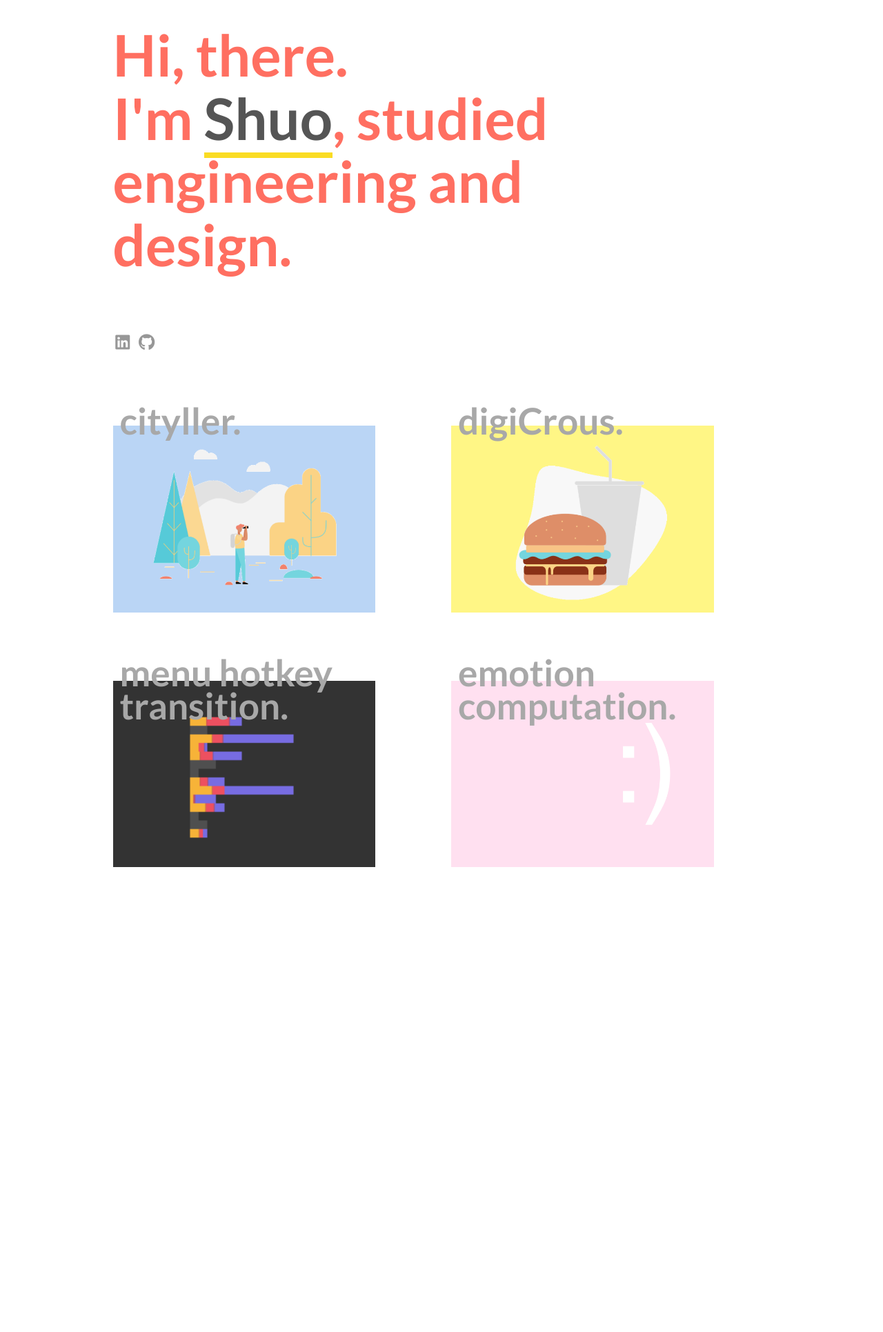
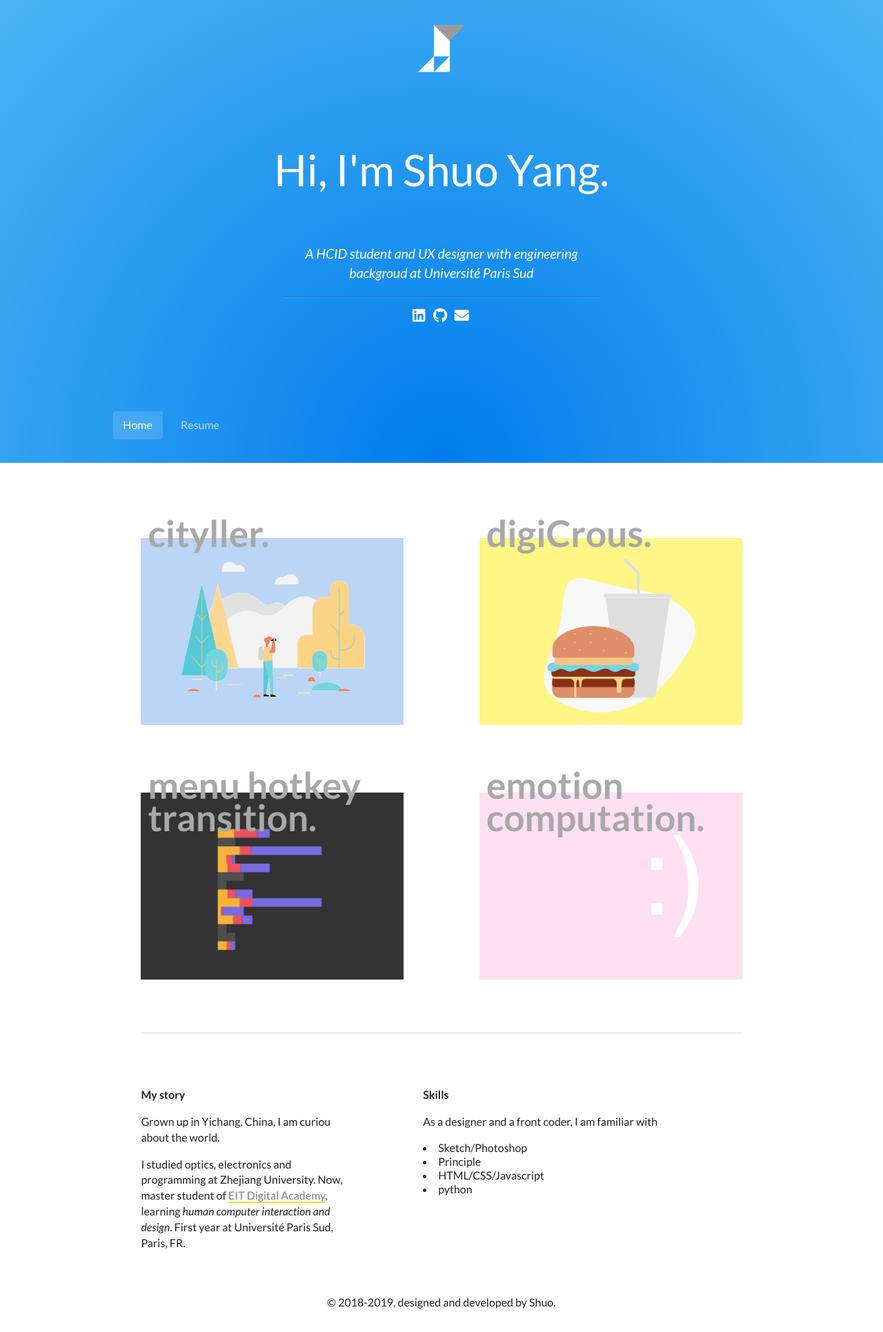
Before and after one commit to cinna-zju/cinna-zju.github.io, a website: page index.html in a window 1280 px wide. Shown: the part 92-2023 px from the top of the page at 69% size. Before the commit the page ends 1507 px from the top, so only its background shows below. Drawn offline with nearby package versions, Linux system fonts and the light colour scheme.

Commit message:
index 4/1

```diff
--- a/font.css
+++ b/font.css
@@ -41,13 +41,13 @@ li{
 }
 
 .icon{
-  color: #7e7e7e;
+  color: #ffffff;
   border-bottom: 0px;
 }
 
 .icon:hover{
-  color:#555555;
-  transition: none;
+  color:#9a9a9a;
+  transition: 0.2s;
   box-shadow: none;
 }
 
@@ -92,14 +92,6 @@ p a:hover {
 
 }
 
-.hl{
-  /* background: #def8ea; */
-  /* margin-top:48px;
-  margin-bottom: 48px; */
-  /* border-left: 2px solid #555555;
-  padding-left: 12px; */
-
-}
 .p-hl{
   font-size: 24px;
   font-style: italic;
@@ -112,22 +104,26 @@ p a:hover {
 
 
 .preface{
-  font-weight: 900;
-  font-size: 6.5vw;
-  color: #ff6f61;
-  line-height: 110%;
+  font-size: 4.5rem;
 }
 
-.preface a{
+.small-intro{
+  font-size: 1.4rem;
+  color:#ffffff;
+  font-style: italic;
+
+}
+
+/* .preface a{
   color: #555555;
   border-bottom: 0.1em solid #fadc23;
-}
+} */
 
-.preface a:hover{
+/* .preface a:hover{
   color: #555555;
   transition: box-shadow .2s linear;
   box-shadow: inset 0 -0.4em #fadc23;
-}
+} */
 
 
 .intro{
--- a/index.html
+++ b/index.html
@@ -29,33 +29,58 @@
 </head>
 
 <body>
-  <div class="ui grid centered">
+  <div class="ui vertically padded stackable grid centered" style="background-image: radial-gradient(circle at 50% 100%, #007dec, #51b9f5);">
+    <div class="row"></div>
+
     <div class="row">
-      <p></p>
-    </div>
-    <div class="row">
-      <p></p>
+      <div class="two wide column">
+          <img class="ui image" src="./img/logo.png"/>
+      </div>
     </div>
 
+
+    <div class="eight wide column">
+      <div class="ui container center aligned">
+        <p class='preface' style="color:#ffffff">
+          Hi, I'm Shuo Yang.
+        </p>
+
+      </div>
+
+    </div>
+
+    <div class="row">
+      <div class="six wide column">
+      <div class="ui container center aligned">
+          <p class="small-intro">A HCID student and UX designer with engineering backgroud at Université Paris Sud</p>
+          <div class="ui divider"></div>
+            <a class="icon" href="https://www.linkedin.com/in/shuoyang-en/"><i class="large linkedin icon"></i></a>
+            <a class="icon" href="https://github.com/cinna-zju"><i class="large github icon"></i></a>
+            <a class="icon" href="Mailto:shuo_y@qq.com"><i class="large mail icon"></i></a>
+      </div>
+      </div>
+    </div>
+
+    <div class="row"></div>
+
+
     <div class="twelve wide column">
-      <p class='preface'>
-        Hi, there.
-        <br />I'm <a href="resume.pdf">Shuo</a>, studied engineering and
-        <br/>design.
+      <div class="ui big secondary inverted menu">
+        <a class="active item">
+          Home
+        </a>
+        <a class="item" href="resume.pdf">
+          Resume
+        </a>
+      </div>
+    </div>
 
-      </p>
-      <p>
-        <a class="icon" href="https://www.linkedin.com/in/shuoyang-en/"><i class="large linkedin link icon"
-            to="https://www.linkedin.com/in/shuoyang-en/"></i></a>
-        <a class="icon" href="https://github.com/cinna-zju"><i class="large github link icon"></i></a>
-      </p>
-    </div>
+
 
   </div>
 
-  <div class="ui stackable grid">
+  <div class="ui stackable grid centered">
     <div class="row">
-      <div class="two wide column"></div>
       <div class="five wide column">
         <a style="display: block; color: #a8a8a8;" href="./map">
           <p class="name">cityller.</p>
@@ -75,7 +100,6 @@
     </div>
 
     <div class="row">
-      <div class="two wide column"></div>
 
       <div class="five wide column">
         <a style="display: block;" href="./infovis.html">
@@ -97,16 +121,40 @@
       </div>
     </div>
 
-    <div class="row"></div>
-    <div class="row"></div>
+    <div class="eleven wide column">
+      <div class="ui divider"></div>
+    </div>
+
+    <div class="row">
+      <div class="four wide column">
+        <p><b>My story</b></p>
+        <p>Grown up in Yichang, China, I am curiou about the world.</p>
+            <p>I studied optics, electronics and programming at Zhejiang University. Now, master student of <a
+              href='https://www.eitdigital.eu/'>EIT Digital Academy</a>, learning <i>human computer interaction and
+              design</i>. First year at Université Paris Sud, Paris, FR.</p>
+
+      </div>
+      <div class="one wide column"></div>
+      <div class="six wide column">
+        <p><b>Skills</b></p>
+        <p>As a designer and a front coder, I am familiar with<br/>
+          <li>Sketch/Photoshop</li>
+          <li>Principle</li>
+          <li>HTML/CSS/Javascript</li>
+          <li>python</li>
+        </p>
+      </div>
+
+    </div>
+    <div class="row">
+      <div class="six wide column">
+        <div class="ui container center aligned">
+          <p>&copy 2018-2019, designed and developed by Shuo.</p>
+        </div>
+      </div>
+    </div>
 
 
-    <!-- <div class="row">
-      <div class="twelve wide right aligned column">
-          <p class="preface">Some <a href="./timeline.html">thoughts</a>
-            <br/>behind life.</p>
-      </div>
-    </div> -->
 
 
   </div>
```
Also changed, not shown: img/logo.png (added).
